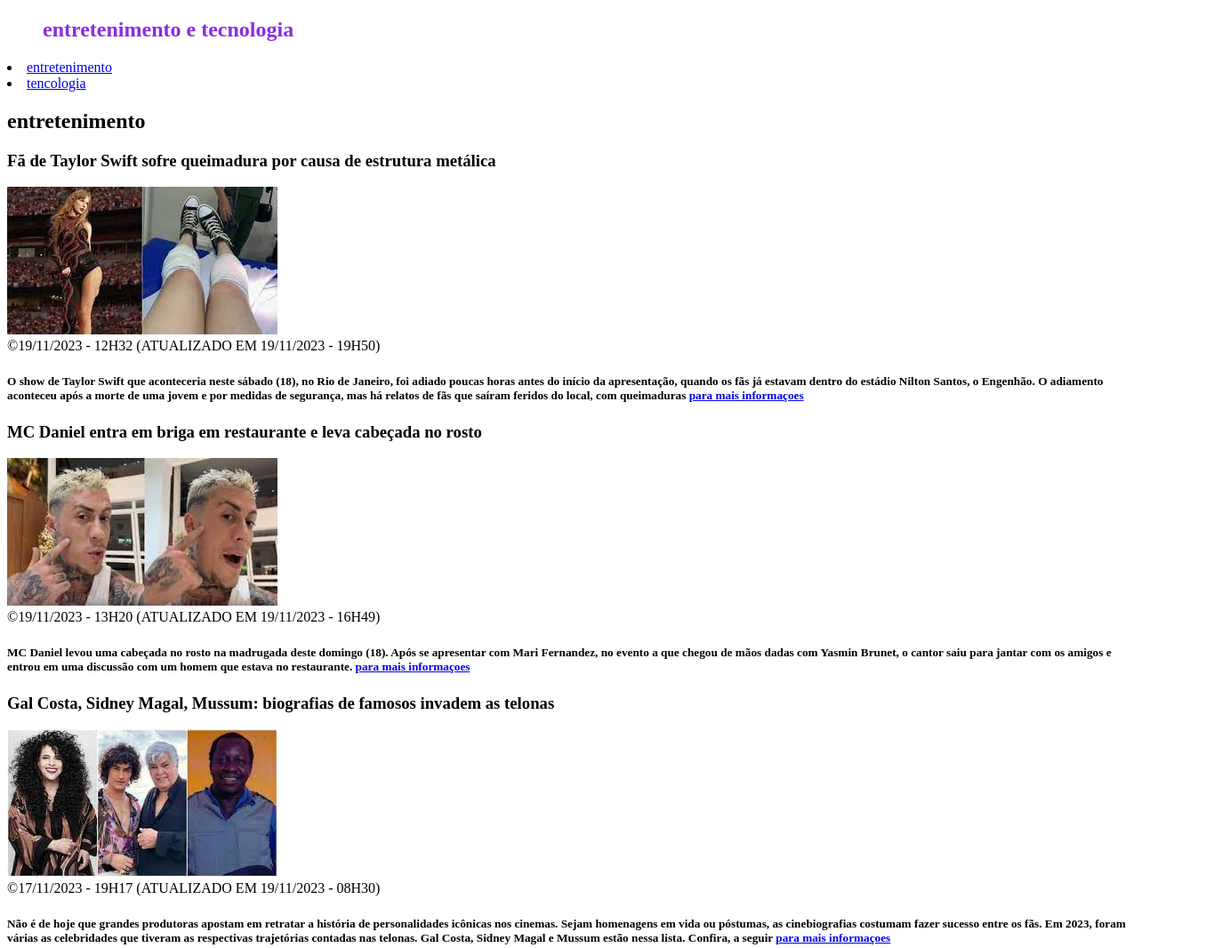
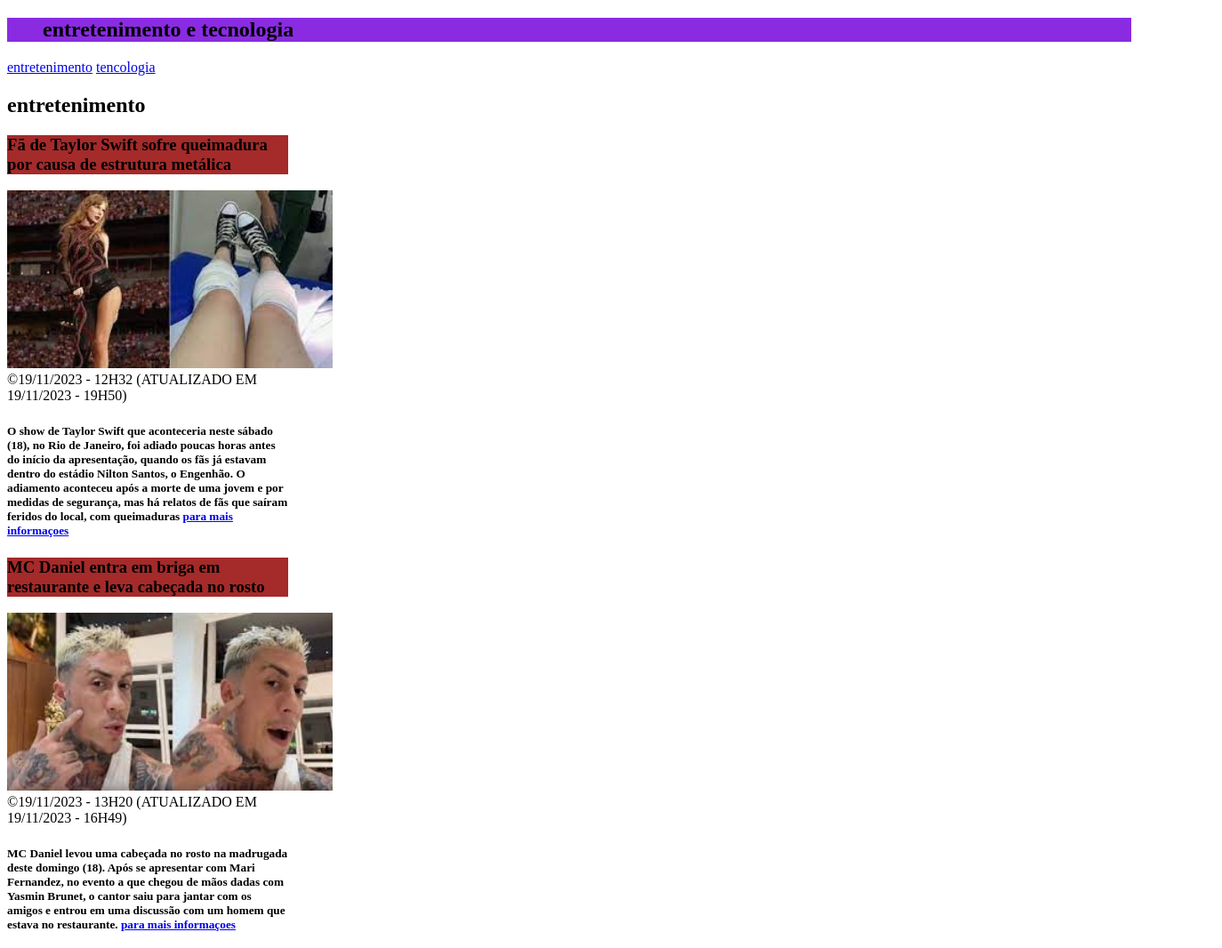
Before and after one commit to Luizferreira01/Exerc-cio-m-dulo-4, a plain HTML site: page index.html in a window 1280 px wide. Shown: the top 1066 px of the page at 89% size, 1374 px wide, since content can reach past the window. Drawn offline with Linux system fonts and the light colour scheme.

Commit message:
Update main.css

```diff
--- a/main.css
+++ b/main.css
@@ -1,3 +1,32 @@
-h1 {
-    color: blueviolet;
+.titulos {
+    background-color: brown;
 }
+
+.titulos2 {
+    background-color: blue;
+}
+
+.titulos3 {
+    background-color: blueviolet;
+}
+
+
+header li {
+    display: inline;
+}
+
+.container {
+    width: 1366px;
+    margin: 0 auto;
+}
+
+.articles article {
+    display: block;
+}
+.articles article img {
+    height: 200px;
+}
+
+.articles article {
+    width: 25%;
+}
```
